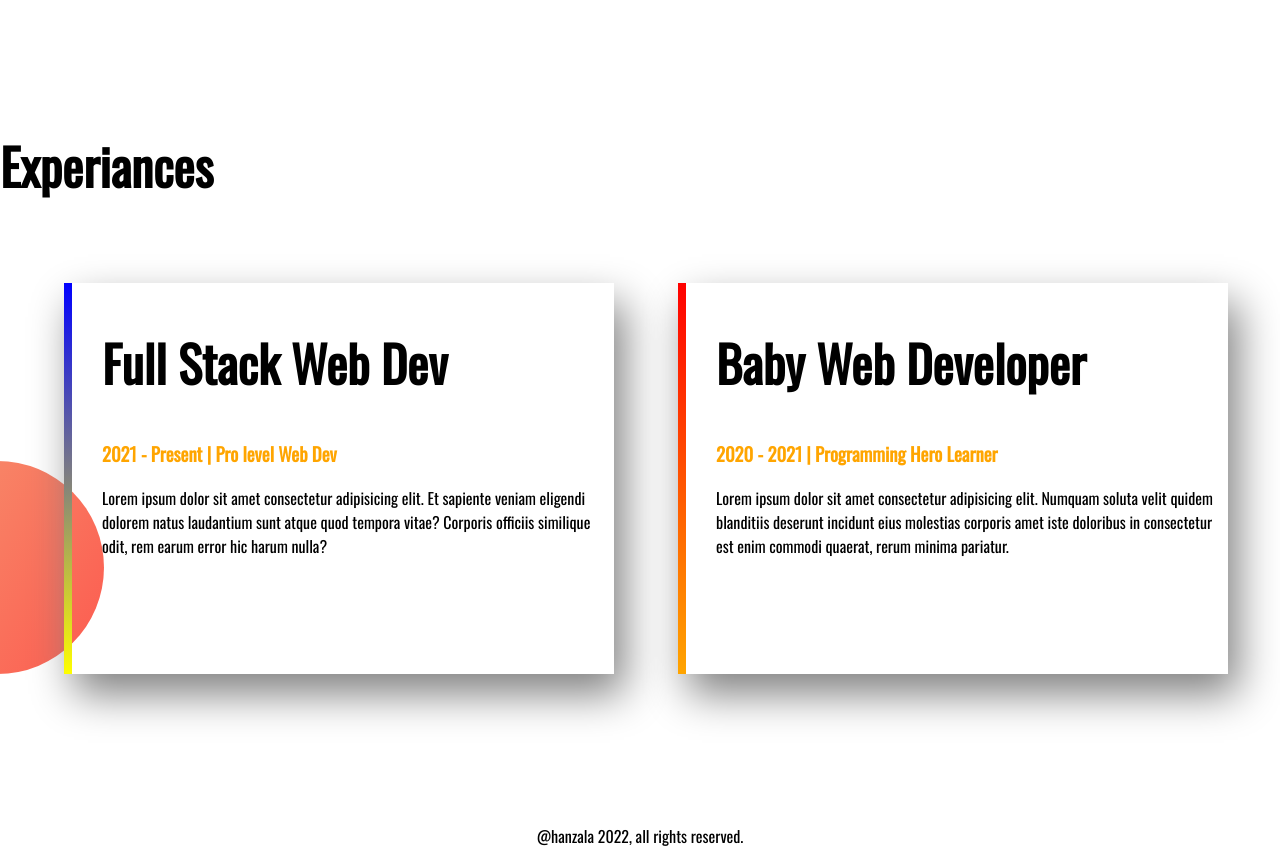
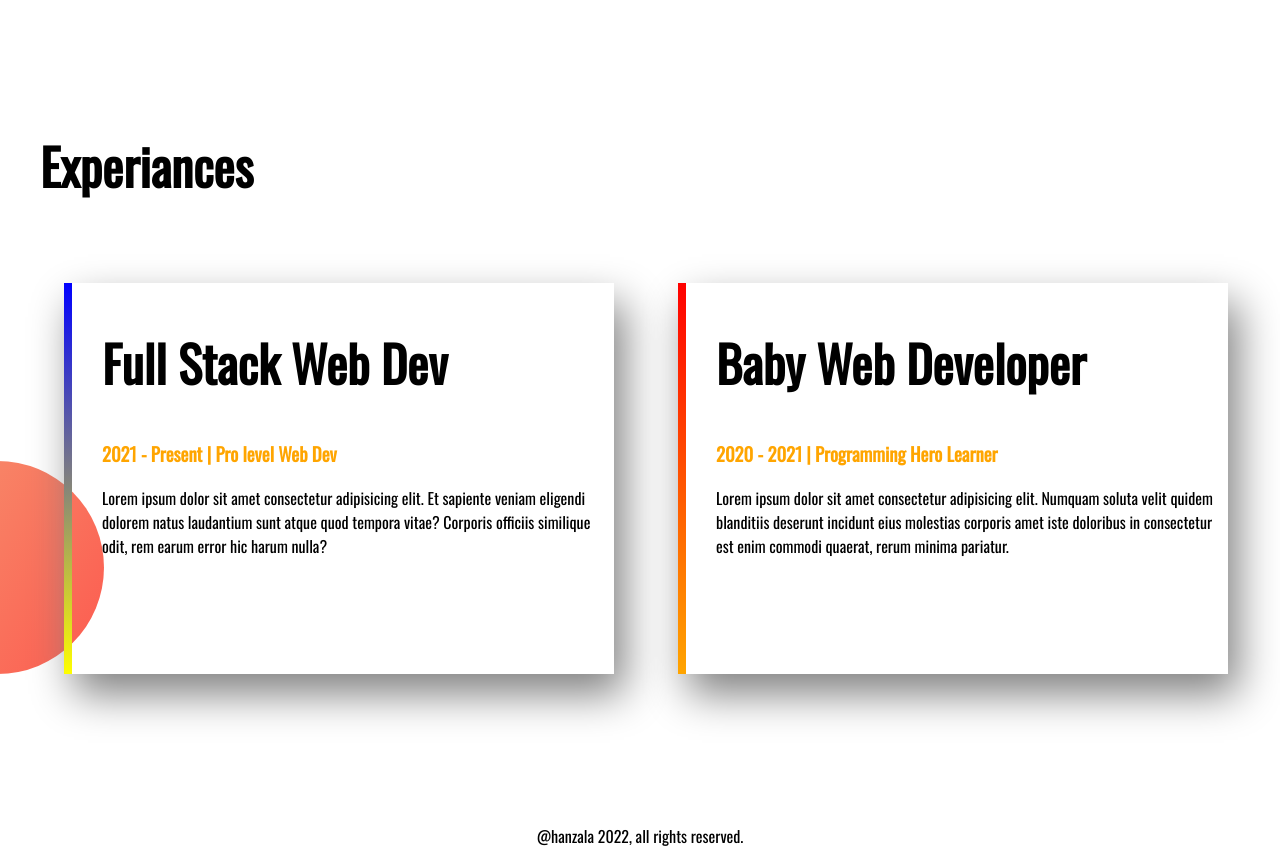
Before and after one commit to haadi99/My-Portfolio, a plain HTML site: page index.html in a window 1280 px wide. Shown: the part 1100-1964 px from the top of the page. Drawn offline with nearby package versions, Linux system fonts and the light colour scheme.

Commit message:
margin addeed for experiance

```diff
--- a/index.html
+++ b/index.html
@@ -42,7 +42,7 @@
         </div>
     </section>
     <section class="new-container">
-        <h1>Experiances</h1>
+        <h1 class="exp">Experiances</h1>
         <div class="container3">
             <div class="experiance border1">
                 <h1>Full Stack Web Dev</h1>
--- a/style.css
+++ b/style.css
@@ -77,3 +77,6 @@ h1{
 footer p{
     text-align: center;
 }
+.exp{
+    margin-left: 40px;
+}
```
